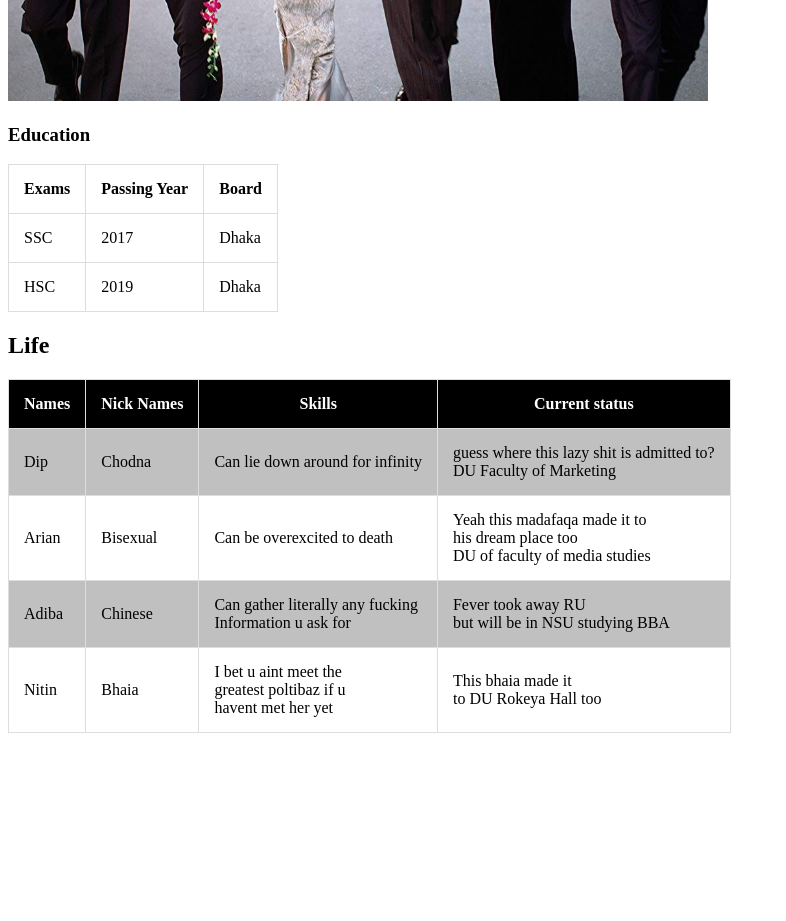
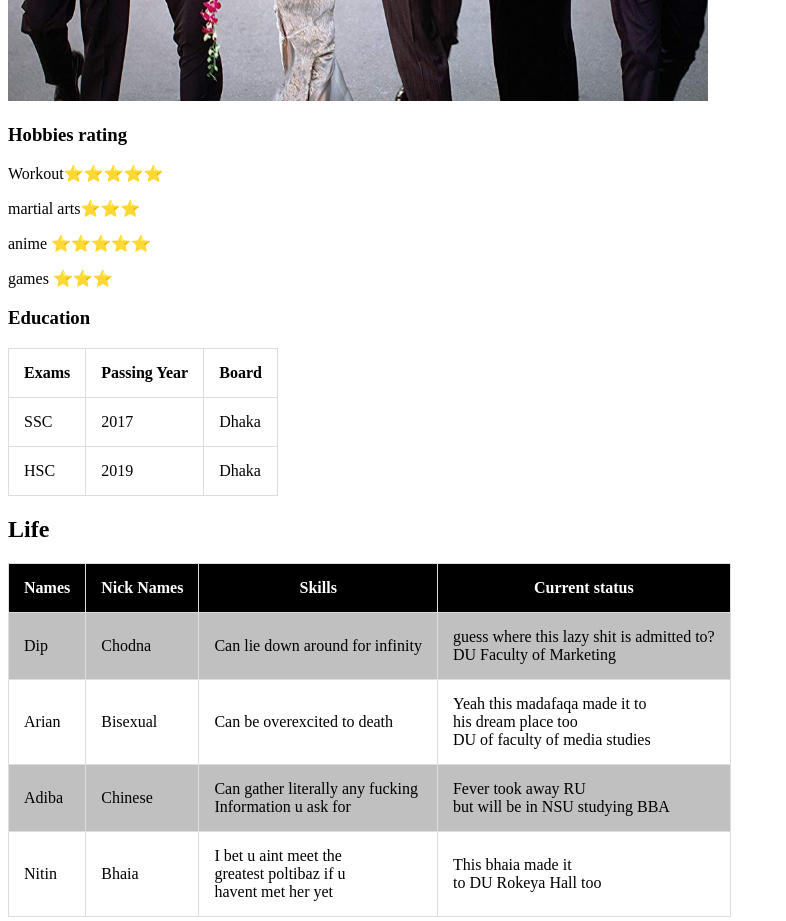
Before and after one commit to irtezaemad/CV, a plain HTML site: page index.html in a window 1280 px wide. Shown: the part 1120-2041 px from the top of the page, without its empty margins (0-786 px from the left). Before the commit the page ends 1861 px from the top, so only its background shows below. Drawn offline with Linux system fonts and the light colour scheme.

Commit message:
Add files via upload

```diff
--- a/index.html
+++ b/index.html
@@ -3,6 +3,7 @@
 
 <head>
   <meta charset="utf-8">
+  <meta name= "viewport" content="with=device-width" initial-scale="1.0" />
   <link rel="coloring" href="color.css" />
   <style>
   table#t01,
@@ -92,6 +93,19 @@
 
 
   </map>
+  <h3>Hobbies rating</h3>
+  <p>
+    Workout⭐⭐⭐⭐⭐
+  </p>
+  <p>
+    martial arts⭐⭐⭐
+  </p>
+  <p>
+    anime ⭐⭐⭐⭐⭐
+  </p>
+  <P>
+    games ⭐⭐⭐
+  </P>
   <h3>Education</h3>
   <table border="1" style="border-collapse:collapse">
     <thead>
```
